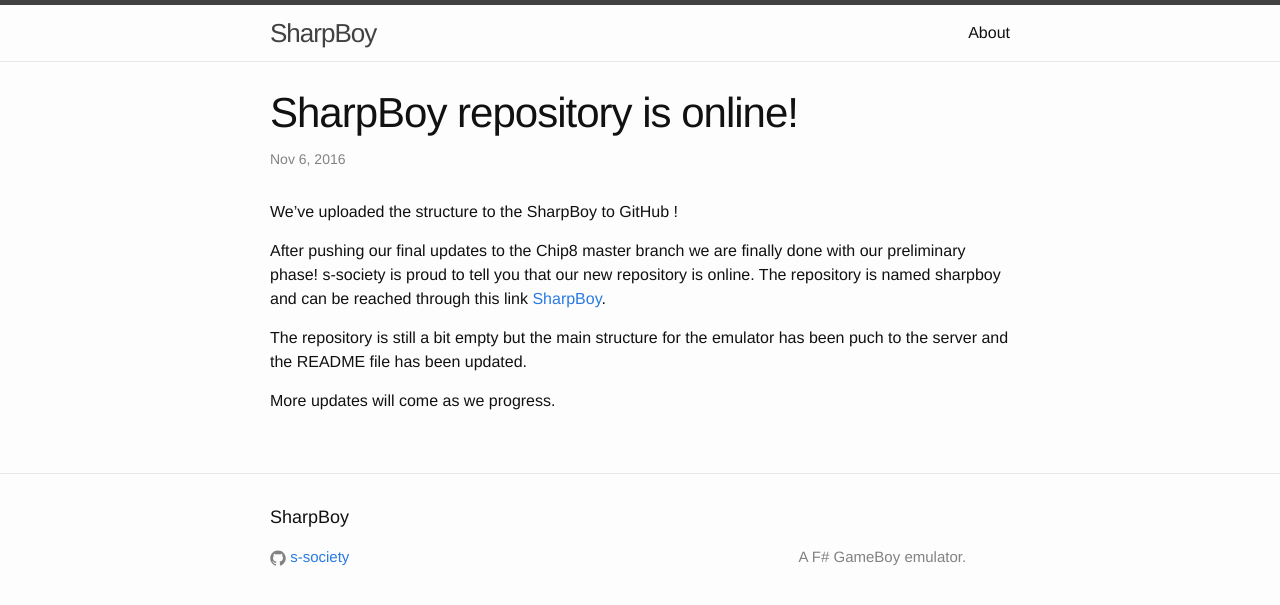
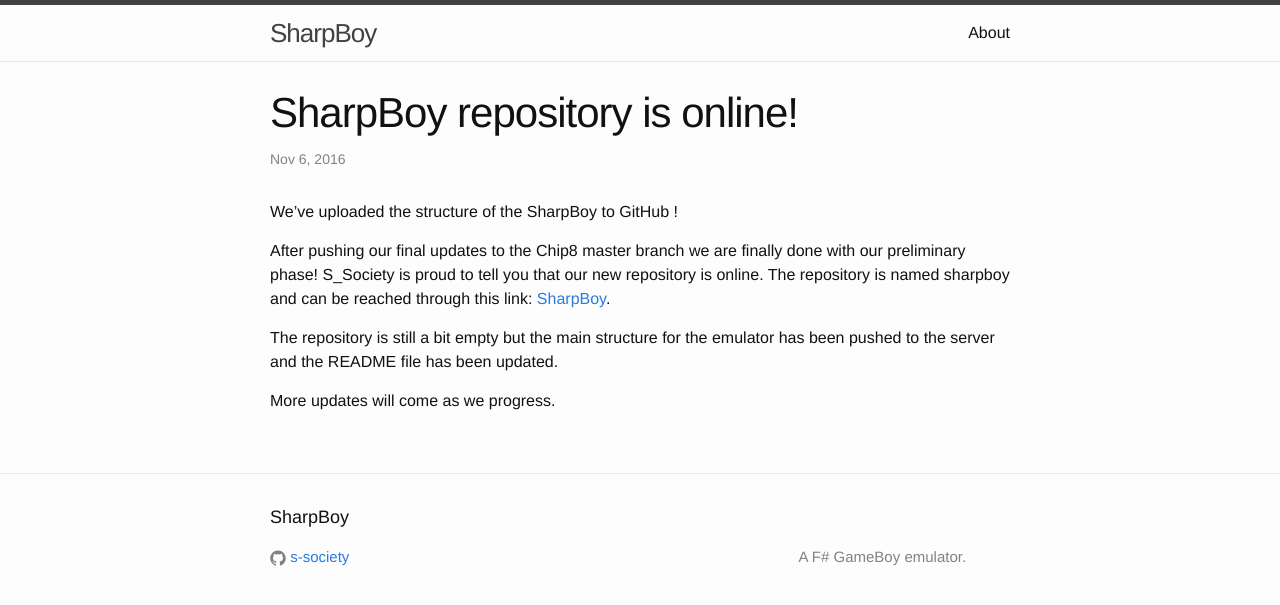
Before and after one commit to s-society/sharpboy, a Jekyll site: the page built from _posts/2016-11-06-sharpboy-repository-creation.md, in a window 1280 px wide. Shown: the top 605 px of the page. Built offline with Jekyll 4.4.1, drawn with Linux system fonts in a browser that asks for light colours.

Commit message:
Fix typos

```diff
--- a/_posts/2016-11-06-sharpboy-repository-creation.md
+++ b/_posts/2016-11-06-sharpboy-repository-creation.md
@@ -2,11 +2,11 @@
 layout: post
 title: "SharpBoy repository is online!"
 ---
-We've uploaded the structure to the SharpBoy to GitHub !
+We've uploaded the structure of the SharpBoy to GitHub !
 
 After pushing our final updates to the Chip8 master branch we are finally done with our preliminary phase!
-s-society is proud to tell you that our new repository is online. The repository is named sharpboy and can be reached through this link [SharpBoy](https://www.github.com/s-society/sharpboy).
+S_Society is proud to tell you that our new repository is online. The repository is named sharpboy and can be reached through this link:  [SharpBoy](https://www.github.com/s-society/sharpboy).
 
-The repository is still a bit empty but the main structure for the emulator has been puch to the server and the README file has been updated.
+The repository is still a bit empty but the main structure for the emulator has been pushed to the server and the README file has been updated.
 
 More updates will come as we progress.
```
